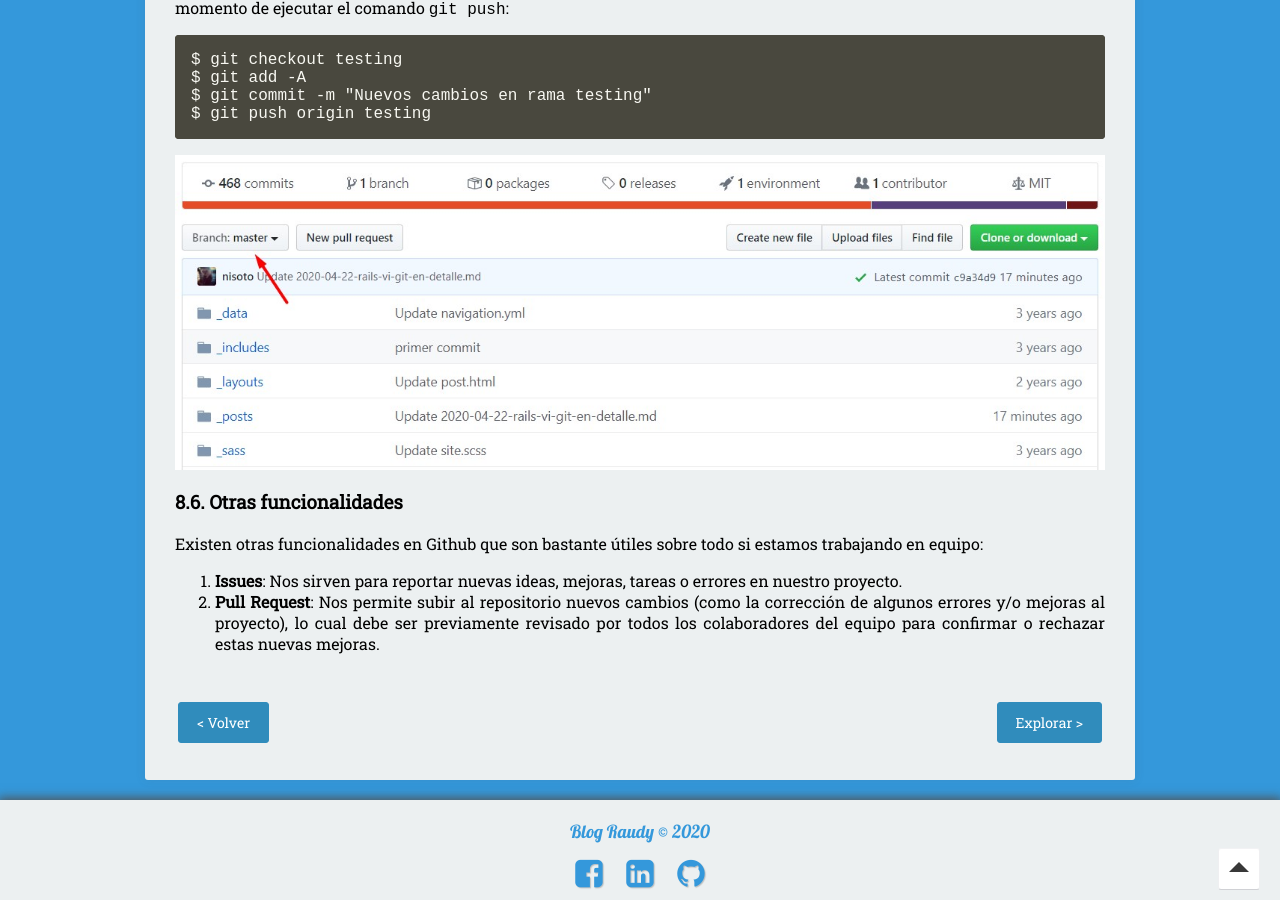
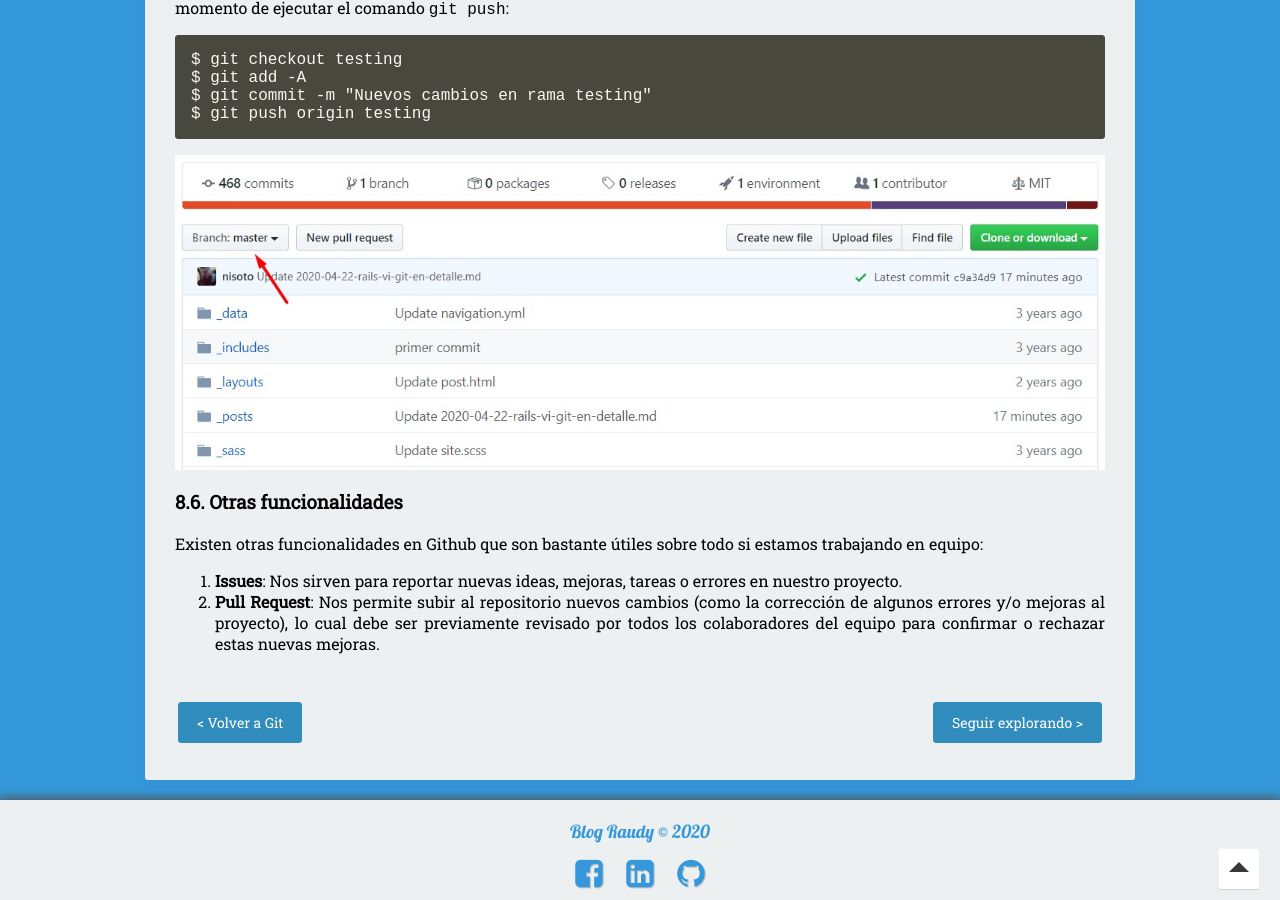
Before and after one commit to nisoto/Blog-anterior-2.0, a Jekyll site: the page built from _posts/2020-09-02-todo-sobre-git-y-github.md, in a window 1280 px wide and 900 px high, scrolled down 9968 px. Built offline with Jekyll 4.4.1, drawn with Linux system fonts in a browser that asks for light colours; nearby versions of some CDN libraries; part of the change alters nothing that is shown.

Commit message:
Update 2020-09-02-todo-sobre-git-y-github.md

```diff
--- a/_posts/2020-09-02-todo-sobre-git-y-github.md
+++ b/_posts/2020-09-02-todo-sobre-git-y-github.md
@@ -338,4 +338,4 @@ Existen otras funcionalidades en Github que son bastante útiles sobre todo si e
 
 |     |     |
 |:----|----:|
-| [< Volver](https://nisoto.github.io/curso-git/){: .btn .btn-info} | [Explorar >](https://nisoto.github.io/blog/){: .btn .btn-info} |
+| [< Volver a Git](https://nisoto.github.io/curso-git/){: .btn .btn-info} | [Seguir explorando >](https://nisoto.github.io/blog/){: .btn .btn-info} |
```
